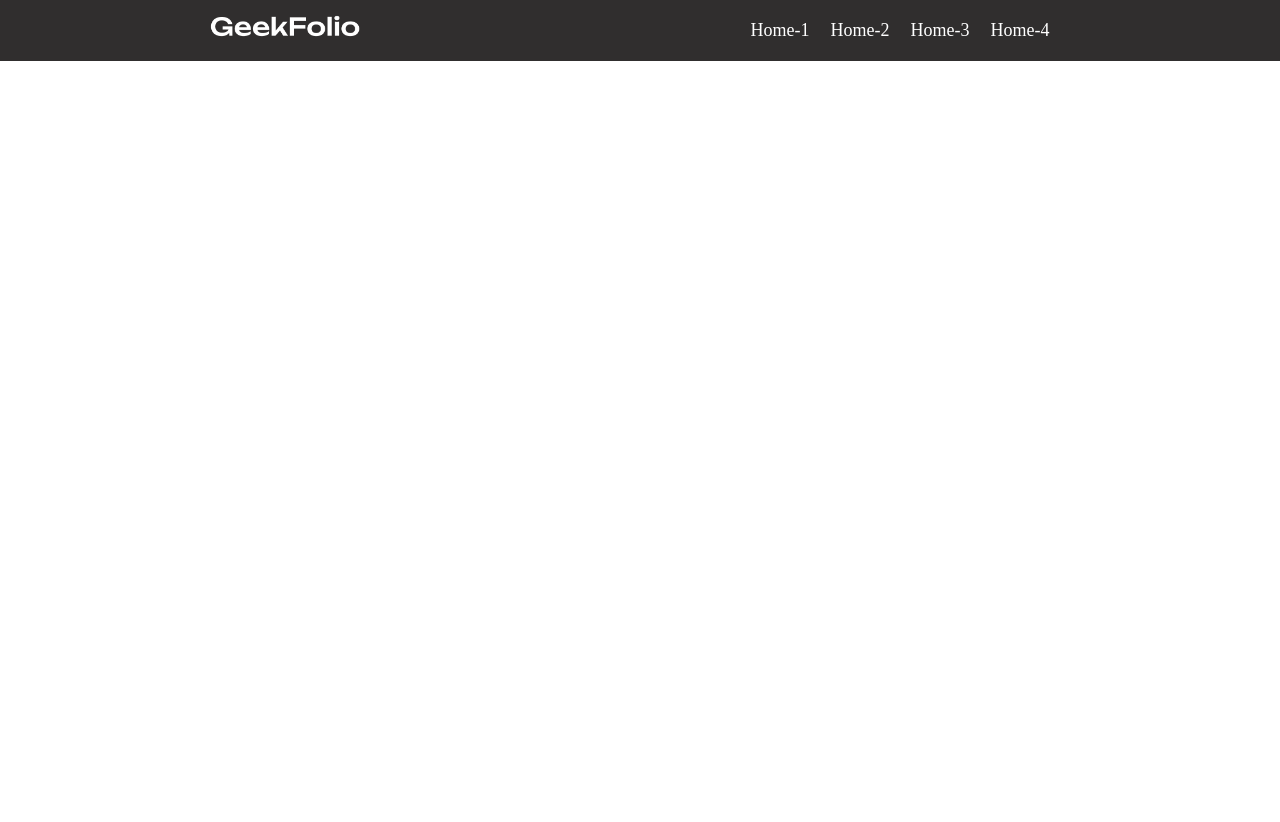
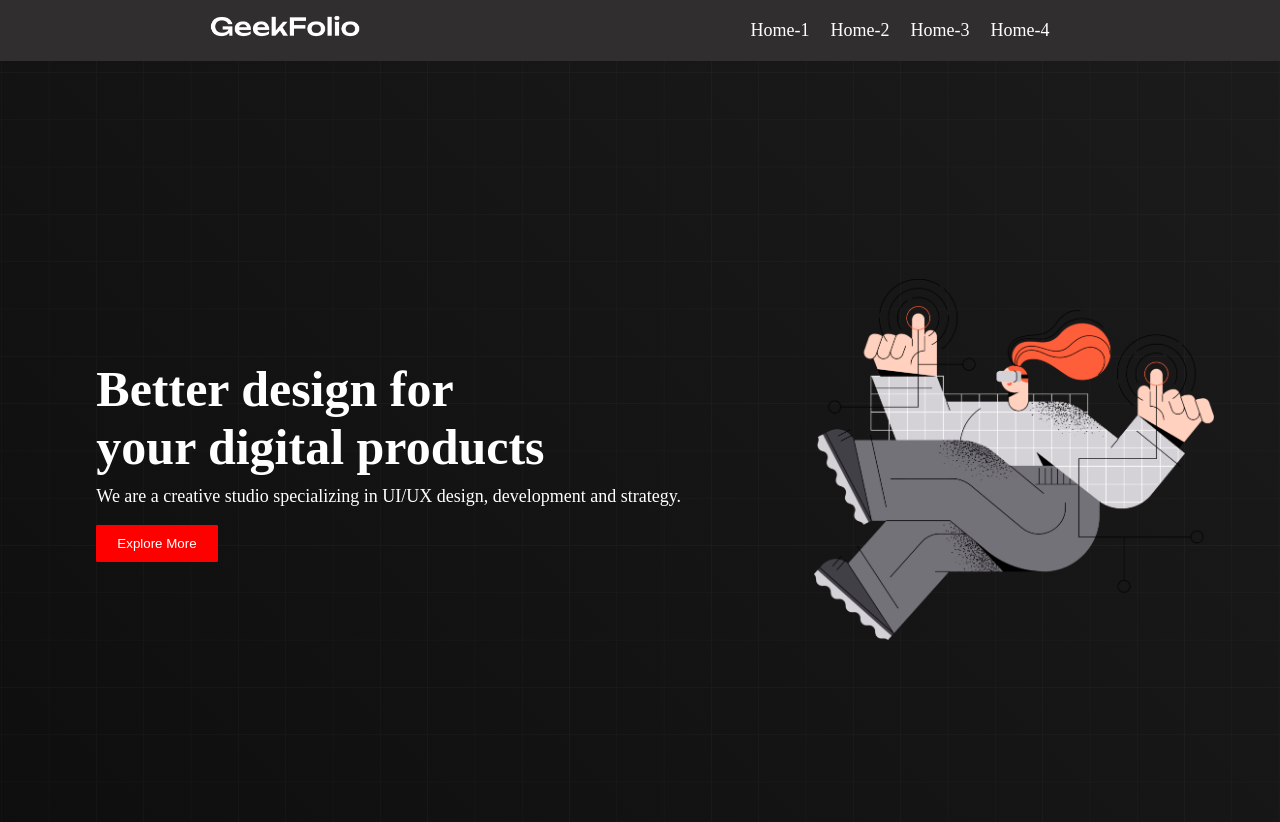
Before and after one commit to soyebsuvo/geek-project, a plain HTML site: page index.html in a window 1280 px wide. Shown: the top 822 px of the page. Before the commit the page ends 800 px from the top, so only its background shows below. Drawn offline with Linux system fonts and the light colour scheme.

Commit message:
banner section and banner design added

```diff
--- a/index.html
+++ b/index.html
@@ -23,6 +23,27 @@
                 </div>
             </div>
         </nav>
+
+        <!-- Navbar section ends here  -->
+
+        <!-- banner section starts here  -->
+
+        <section id="banner-section">
+            <div class="banner-container">
+                <div class="banner-text">
+                    <h1>Better design for <br>
+                        your digital products</h1>
+                    <p>We are a creative studio specializing in UI/UX design, development and strategy.</p>
+                    <button>Explore More</button>
+                </div>
+                <div class="banner-photo">
+                    <img class="banner-img" src="images/banner.png" alt="banner background">
+                </div>
+            </div>
+        </section>
+
+        <!-- banner section ends here  -->
+
     </header>
 
     <main>
--- a/style.css
+++ b/style.css
@@ -2,6 +2,8 @@
     margin: 0px;
     padding: 0px;
 }
+
+/* Navbar design starts here  */
 
 .nav-container{
     background-color: rgb(48, 46, 46);
@@ -31,3 +33,49 @@
 .items:hover{
     text-decoration: underline;
 }
+
+/* navbar design ends here  */
+
+/* banner section design starts here  */
+
+.banner-container{
+    display: flex;
+    justify-content: space-around;
+    align-items: center;
+    height: 100vh;
+    background-image: url(images/background.png),linear-gradient(45deg,rgb(15, 14, 14),rgb(28, 27, 27));
+    background-position: center;
+    background-size: cover;
+    background-repeat: no-repeat;
+    color: white;
+    padding-inline-start: 30px;
+}
+.banner-text h1{
+    font-size: 50px;
+    font-weight: bolder;
+    margin-bottom: 8px;
+}
+.banner-img{
+    width: 400px;
+}
+.banner-text p{
+    font-size: 18px;
+    margin: 10px 0px;
+}
+.banner-text button{
+    padding: 10px 20px ;
+    background-color: red;
+    color: white;
+    border: none;
+    border-radius: 1px;
+    margin-top: 8px;
+    border: 1px solid red;
+    transition: all .4s;
+}
+
+.banner-text button:hover{
+    background:none;
+    border: 1px solid white;
+}
+
+/* banner section design ends here  */
```
Also changed, not shown: images/background.png (added).
